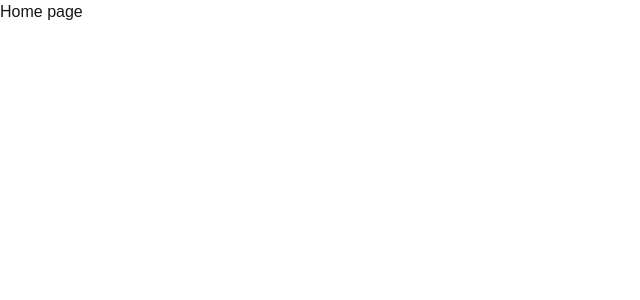
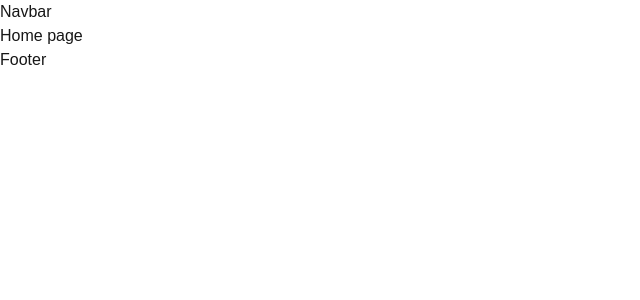
Before and after one commit to pijush512/SerialGo, a Next.js app in the folder serialgo-client/: page / in a window 1280 px wide. Shown: the top 300 px of the page, without its empty margins (0-640 px from the left). Built offline with nearby package versions, Linux system fonts and the light colour scheme.

Commit message:
Add Navbar and Footer demo Just for structure

```diff
--- a/serialgo-client/src/app/(main)/layout.tsx
+++ b/serialgo-client/src/app/(main)/layout.tsx
@@ -1,11 +1,17 @@
 import React from 'react'
+import Navbar from '../components/navbar/page'
+import Footer from '../components/footer/footer'
 
 const MainLayout = ({children}: {children:React.ReactNode}) => {
   return (
     <div>
-        <header></header>
+        <header>
+            <Navbar/>
+        </header>
         <main>{children}</main>
-        <footer></footer>
+        <footer>
+            <Footer/>
+        </footer>
     </div>
   )
 }
--- /dev/null
+++ b/serialgo-client/src/app/components/footer/footer.tsx
@@ -0,0 +1,9 @@
+import React from 'react'
+
+const Footer = () => {
+  return (
+    <div>Footer</div>
+  )
+}
+
+export default Footer
--- /dev/null
+++ b/serialgo-client/src/app/components/navbar/page.tsx
@@ -0,0 +1,9 @@
+import React from 'react'
+
+const Navbar = () => {
+  return (
+    <div>Navbar</div>
+  )
+}
+
+export default Navbar
```
